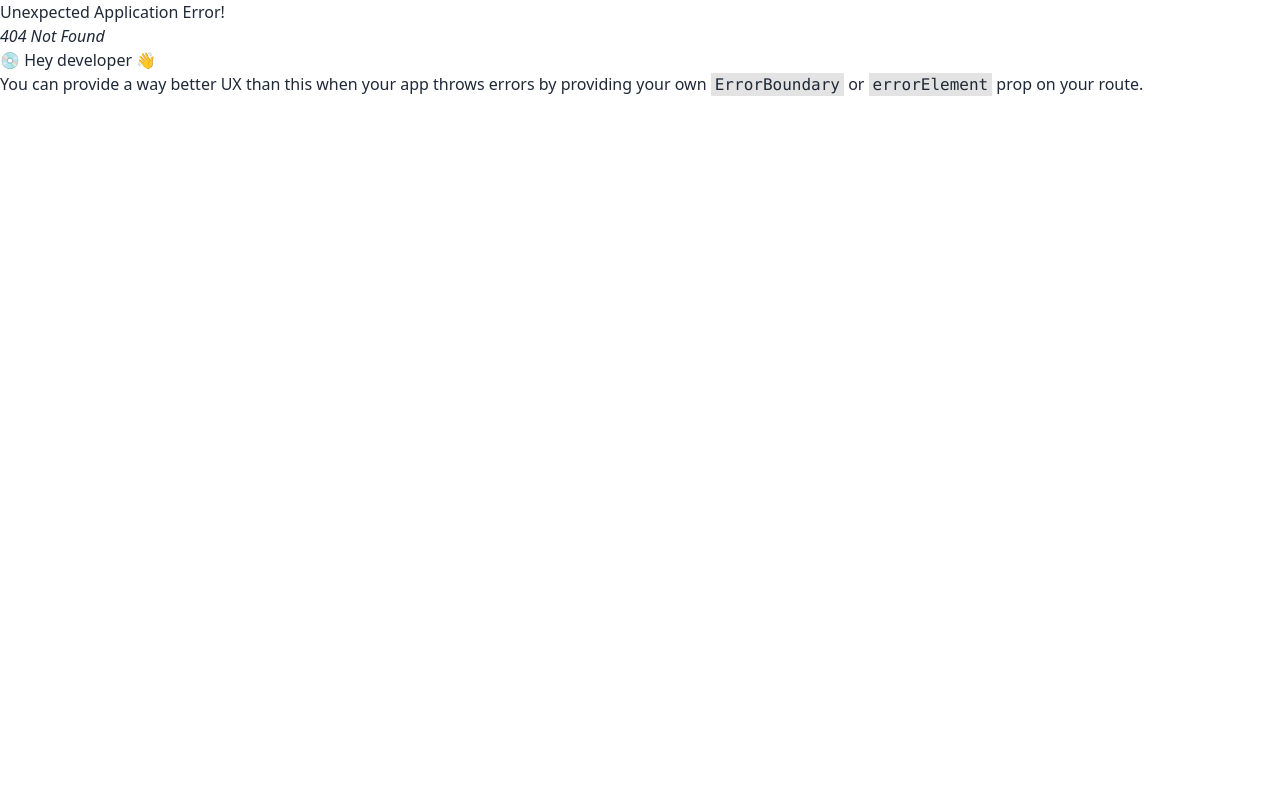
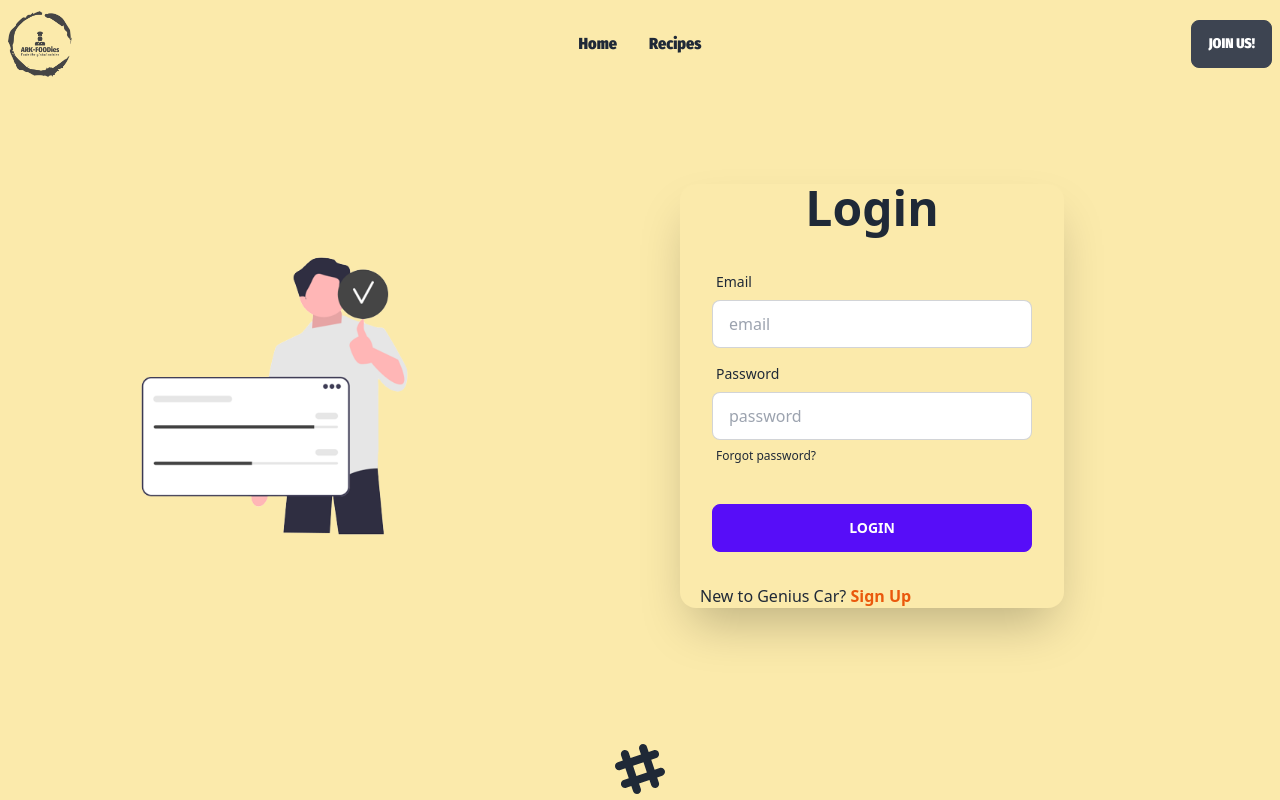
Before and after one commit to abdurrahman720/arkFOODies_MERN-client, a React (Create React App) app: page /login in a window 1280 px wide. Before the commit this address had no page. Shown: the top 800 px of the page. Built offline with nearby package versions, Linux system fonts and the light colour scheme; no server answers.

Commit message:
added login and register page

```diff
--- a/src/Components/Header.jsx
+++ b/src/Components/Header.jsx
@@ -49,7 +49,7 @@ const Header = () => {
         </ul>
       </div>
       <div className="navbar-end">
-        <Link className="btn">Join Us!</Link>
+        <Link to="/login" className="btn">Join Us!</Link>
       </div>
     </div>
   );
--- a/src/Context/UserContext/Context.jsx
+++ b/src/Context/UserContext/Context.jsx
@@ -1,11 +1,60 @@
-import React, { createContext } from 'react';
+import React, { createContext, useEffect, useState } from 'react';
+import { getAuth } from 'firebase/auth';
+import {createUserWithEmailAndPassword,  GoogleAuthProvider, onAuthStateChanged, signInWithEmailAndPassword, signInWithPopup, signOut, updateProfile} from 'firebase/auth'
+import { app } from '../Authentication/firebase.config';
+
+
+export const AuthContext = createContext();
+const auth = getAuth(app);
+const googleProvider = new GoogleAuthProvider();
+
+
 
 export const UserContext = createContext();
 
 
 const Context = ({ children }) => {
-    const user = 'Abdur Rahman'
-    const contextInfo = {user}
+    const [user, setUser] = useState(null);
+    const [loading, isLoading] = useState(true);
+
+    const googleSign = () => {
+        isLoading(true);
+        return signInWithPopup(auth, googleProvider);
+    }
+
+    const logOut = () => {
+        return signOut(auth);
+    }
+
+    const emailSignIn = (email, password) => {
+        isLoading(true);
+        return signInWithEmailAndPassword(auth, email, password);
+    }
+
+    const emailSignUp = (email, password) => {
+        isLoading(true);
+        return createUserWithEmailAndPassword(auth, email, password);
+    }
+
+    const updateUser = (name) => {
+        return updateProfile(auth.currentUser, {
+            displayName: name,
+
+        })
+    }
+
+    useEffect(() => {
+        const unsubscribe = onAuthStateChanged(auth, (currentUser) => {
+            setUser(currentUser);
+            console.log('current user:', currentUser);
+           isLoading(false);
+       })
+        return () => {
+            unsubscribe();
+        }
+    },[])
+
+    const contextInfo = {user,loading,googleSign,logOut,emailSignUp,emailSignIn,updateUser}
 
     return (
         <UserContext.Provider value={contextInfo}>
--- a/src/Pages/Auth/Login.jsx
+++ b/src/Pages/Auth/Login.jsx
@@ -1,38 +1,86 @@
-import React from 'react';
+import React, { useContext, useState } from "react";
+import { Link, useLocation, useNavigate } from "react-router-dom";
+import login from "../../assets/png/join.png";
+import { UserContext } from "../../Context/UserContext/Context";
 
 const Login = () => {
+  const navigate = useNavigate();
+  const location = useLocation();
+  const from = location?.state?.from?.pathname || "/";
+  const [error, setError] = useState("");
+  const { emailSignIn } = useContext(UserContext);
 
-
+  const handleLogin = (e) => {
+    e.preventDefault();
+    setError("");
+    const form = e.target;
+    const email = form.email.value;
+    const password = form.password.value;
+    emailSignIn(email, password)
+      .then((userCredentials) => {
+        const user = userCredentials.user;
+        console.log(userCredentials);
+        const currentUser = {
+          email: user?.email,
+        };
+          console.log(currentUser);
+          navigate('/')
+      })
+      .catch((err) => {
+        console.log(err);
+        setError(err.message);
+      });
+  };
 
   return (
-        <div className="flex flex-col max-w-md p-6 rounded-md sm:p-10 bg-gray-900 text-gray-100">
-	<div className="mb-8 text-center">
-		<h1 className="my-3 text-4xl font-bold">Sign in</h1>
-		<p className="text-sm text-gray-400">Sign in to access your account</p>
+    <div className="hero w-full bg-mybg">
+      <div className="hero-content grid md:grid-cols-2 gap-20 my-10 flex-col lg:flex-row">
+        <div className="text-center lg:text-left bg-mybg">
+          <img className="w-3/4" src={login} alt="" />
         </div>
-	<form novalidate="" action="" className="space-y-12 ng-untouched ng-pristine ng-valid">
-		<div className="space-y-4">
-			<div>
-				<label for="email" className="block mb-2 text-sm">Email address</label>
-				<input type="email" name="email" id="email" placeholder="leroy@jenkins.com" className="w-full px-3 py-2 border rounded-md border-gray-700 bg-gray-900 text-gray-100" />
+        <div className="card flex-shrink-0 w-full max-w-sm shadow-2xl bg-mybg my-10 ">
+          <h1 className="text-5xl font-bold text-center">Login</h1>
+          <form onSubmit={handleLogin} className="card-body">
+            <div className="form-control">
+              <label className="label">
+                <span className="label-text">Email</span>
+              </label>
+              <input
+                type="text"
+                name="email"
+                placeholder="email"
+                className="input input-bordered"
+              />
             </div>
-			<div>
-				<div className="flex justify-between mb-2">
-					<label for="password" className="text-sm">Password</label>
-					<a rel="noopener noreferrer" href="#" className="text-xs hover:underline text-gray-400">Forgot password?</a>
+            <div className="form-control">
+              <label className="label">
+                <span className="label-text">Password</span>
+              </label>
+              <input
+                type="text"
+                name="password"
+                placeholder="password"
+                className="input input-bordered"
+              />
+              <label className="label">
+                <a href="/" className="label-text-alt link link-hover">
+                  Forgot password?
+                </a>
+              </label>
             </div>
-				<input type="password" name="password" id="password" placeholder="*****" className="w-full px-3 py-2 border rounded-md border-gray-700 bg-gray-900 text-gray-100" />
+            {error && <p className="text-warning">{error}</p>}
+            <div className="form-control mt-6">
+              <input className="btn btn-primary" type="submit" value="Login" />
+            </div>
+          </form>
+          <p className="mx-5">
+            New to Genius Car?{" "}
+            <Link className="text-orange-600 font-semibold" to="/register">
+              Sign Up
+            </Link>{" "}
+          </p>
         </div>
       </div>
-		<div className="space-y-2">
-			<div>
-				<button type="button" className="w-full px-8 py-3 font-semibold rounded-md bg-violet-400 text-gray-900">Sign in</button>
-			</div>
-			<p className="px-6 text-sm text-center text-gray-400">Don't have an account yet?
-				<a rel="noopener noreferrer" href="#" className="hover:underline text-violet-400">Sign up</a>.
-			</p>
-		</div>
-	</form>
     </div>
   );
 };
--- a/src/Pages/Auth/Register.jsx
+++ b/src/Pages/Auth/Register.jsx
@@ -0,0 +1,104 @@
+import React, { useContext } from "react";
+import { Link,useLocation, useNavigate  } from "react-router-dom";
+import login from "../../assets/png/join.png";
+import { UserContext } from "../../Context/UserContext/Context";
+
+const Register = () => {
+
+  const { emailSignUp, updateName } = useContext(UserContext);
+  const navigate = useNavigate();
+  const location = useLocation();
+  const from = location?.state?.from?.pathname || "/";
+
+  const handleSignUp = (e) => {
+      e.preventDefault();
+      const form = e.target;
+      const name = form.name.value;
+        const email = form.email.value;
+      const password = form.password.value;
+      emailSignUp(email, password)
+          .then(userCredentials => {
+            const user = userCredentials.user;
+              updateName(name)
+                  .then(() => {
+                  console.log('updated name');
+                  })
+                  .catch(err => {
+                  console.log(err)
+                  })
+
+            navigate(from, { replace: true });
+
+      })
+
+
+  };
+
+
+
+  return (
+    <div className="hero w-full ">
+      <div className="hero-content grid md:grid-cols-2 gap-20 my-10 flex-col lg:flex-row">
+        <div className="text-center lg:text-left">
+          <img className="w-3/4" src={login} alt="" />
+        </div>
+        <div className="card flex-shrink-0 w-full max-w-sm shadow-2xl bg-base-100 my-10 ">
+          <h1 className="text-5xl font-bold text-center">Register</h1>
+          <form onSubmit={handleSignUp} className="card-body">
+            <div className="form-control">
+              <label className="label">
+                <span className="label-text">Name</span>
+              </label>
+              <input
+                type="text"
+                placeholder="Your Name"
+                name="name"
+                className="input input-bordered"
+                required
+              />
+            </div>
+            <div className="form-control">
+              <label className="label">
+                <span className="label-text">Email</span>
+              </label>
+              <input
+                type="text"
+                placeholder="email"
+                name="email"
+                className="input input-bordered"
+                required
+              />
+            </div>
+            <div className="form-control">
+              <label className="label">
+                <span className="label-text">Password</span>
+              </label>
+              <input
+                type="text"
+                placeholder="password"
+                name="password"
+                className="input input-bordered"
+                required
+              />
+            </div>
+            <div className="form-control mt-6">
+              <input
+                className="btn btn-primary"
+                type="submit"
+                value="Sign Up"
+              />
+            </div>
+          </form>
+          <p className="mx-5">
+            Already Have an Account?{" "}
+            <Link className="text-orange-600 font-semibold" to="/login">
+              Login
+            </Link>{" "}
+          </p>
+        </div>
+      </div>
+    </div>
+  );
+};
+
+export default Register;
```
Also changed, not shown: src/Routes/Routes.js (+11 -1 lines), src/assets/png/join.png (added). Lines whose indentation alone changed are shown as unchanged.
